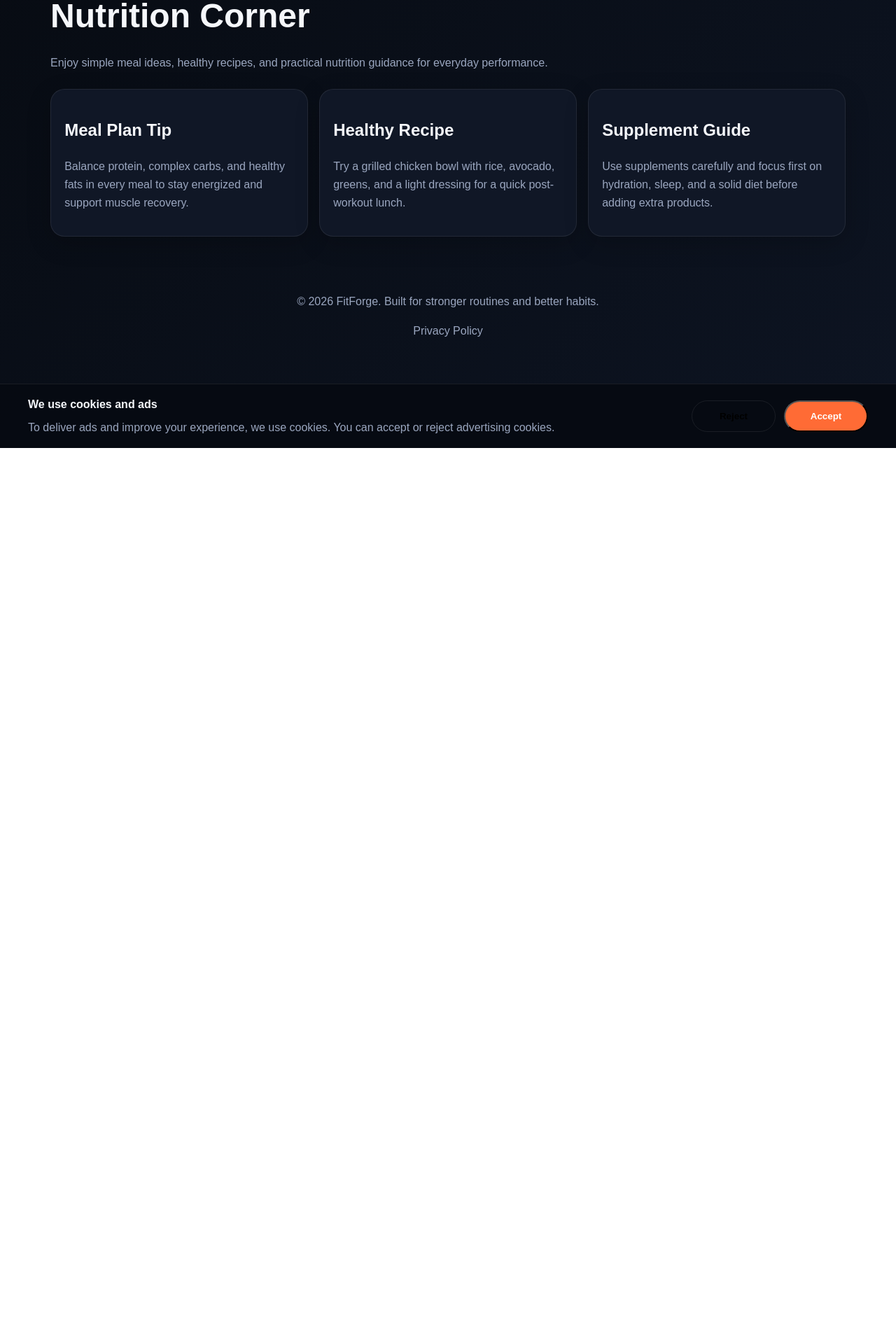
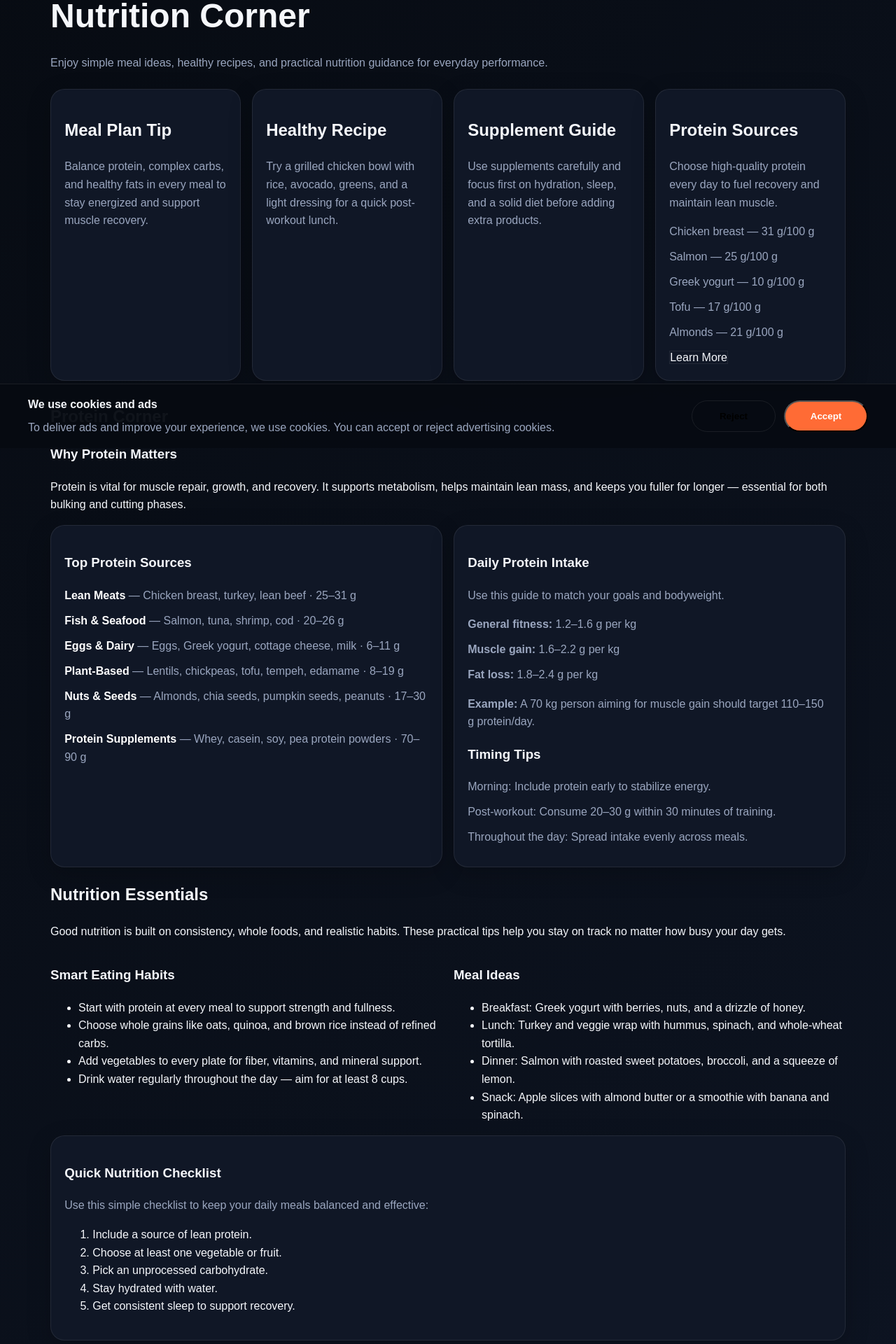
Before and after one commit to Rahul75-code/gym_App, a Next.js app: page /nutrition in a window 1280 px wide. Shown: the part 160-2080 px from the top of the page at 70% size. Before the commit the page ends 800 px from the top, so only its background shows below. Built offline with nearby package versions, Linux system fonts and the light colour scheme.

Commit message:
Commit all remaining changes

```diff
--- a/app/nutrition/page.js
+++ b/app/nutrition/page.js
@@ -7,7 +7,7 @@ export default function NutritionPage() {
         <p>Enjoy simple meal ideas, healthy recipes, and practical nutrition guidance for everyday performance.</p>
       </section>
 
-      <div className="grid-3">
+      <div className="grid-4">
         <div className="card">
           <h2>Meal Plan Tip</h2>
           <p>Balance protein, complex carbs, and healthy fats in every meal to stay energized and support muscle recovery.</p>
@@ -20,7 +20,93 @@ export default function NutritionPage() {
           <h2>Supplement Guide</h2>
           <p>Use supplements carefully and focus first on hydration, sleep, and a solid diet before adding extra products.</p>
         </div>
+        <div className="card protein-card">
+          <h2>Protein Sources</h2>
+          <p>Choose high-quality protein every day to fuel recovery and maintain lean muscle.</p>
+          <ul>
+            <li>Chicken breast — 31 g/100 g</li>
+            <li>Salmon — 25 g/100 g</li>
+            <li>Greek yogurt — 10 g/100 g</li>
+            <li>Tofu — 17 g/100 g</li>
+            <li>Almonds — 21 g/100 g</li>
+          </ul>
+          <a href="#protein-corner" className="btn-secondary">Learn More</a>
+        </div>
       </div>
+
+      <section className="nutrition-details">
+        <div id="protein-corner" className="protein-section">
+          <h2>Protein Corner</h2>
+          <h3>Why Protein Matters</h3>
+          <p>Protein is vital for muscle repair, growth, and recovery. It supports metabolism, helps maintain lean mass, and keeps you fuller for longer — essential for both bulking and cutting phases.</p>
+
+          <div className="protein-grid">
+            <div className="protein-table card">
+              <h3>Top Protein Sources</h3>
+              <ul>
+                <li><strong>Lean Meats</strong> — Chicken breast, turkey, lean beef · 25–31 g</li>
+                <li><strong>Fish & Seafood</strong> — Salmon, tuna, shrimp, cod · 20–26 g</li>
+                <li><strong>Eggs & Dairy</strong> — Eggs, Greek yogurt, cottage cheese, milk · 6–11 g</li>
+                <li><strong>Plant-Based</strong> — Lentils, chickpeas, tofu, tempeh, edamame · 8–19 g</li>
+                <li><strong>Nuts & Seeds</strong> — Almonds, chia seeds, pumpkin seeds, peanuts · 17–30 g</li>
+                <li><strong>Protein Supplements</strong> — Whey, casein, soy, pea protein powders · 70–90 g</li>
+              </ul>
+            </div>
+
+            <div className="protein-guide card">
+              <h3>Daily Protein Intake</h3>
+              <p>Use this guide to match your goals and bodyweight.</p>
+              <ul>
+                <li><strong>General fitness:</strong> 1.2–1.6 g per kg</li>
+                <li><strong>Muscle gain:</strong> 1.6–2.2 g per kg</li>
+                <li><strong>Fat loss:</strong> 1.8–2.4 g per kg</li>
+              </ul>
+              <p><strong>Example:</strong> A 70 kg person aiming for muscle gain should target 110–150 g protein/day.</p>
+              <h3>Timing Tips</h3>
+              <ul>
+                <li>Morning: Include protein early to stabilize energy.</li>
+                <li>Post-workout: Consume 20–30 g within 30 minutes of training.</li>
+                <li>Throughout the day: Spread intake evenly across meals.</li>
+              </ul>
+            </div>
+          </div>
+        </div>
+        <h2>Nutrition Essentials</h2>
+        <p>Good nutrition is built on consistency, whole foods, and realistic habits. These practical tips help you stay on track no matter how busy your day gets.</p>
+
+        <div className="grid-2">
+          <div>
+            <h3>Smart Eating Habits</h3>
+            <ul>
+              <li>Start with protein at every meal to support strength and fullness.</li>
+              <li>Choose whole grains like oats, quinoa, and brown rice instead of refined carbs.</li>
+              <li>Add vegetables to every plate for fiber, vitamins, and mineral support.</li>
+              <li>Drink water regularly throughout the day — aim for at least 8 cups.</li>
+            </ul>
+          </div>
+          <div>
+            <h3>Meal Ideas</h3>
+            <ul>
+              <li>Breakfast: Greek yogurt with berries, nuts, and a drizzle of honey.</li>
+              <li>Lunch: Turkey and veggie wrap with hummus, spinach, and whole-wheat tortilla.</li>
+              <li>Dinner: Salmon with roasted sweet potatoes, broccoli, and a squeeze of lemon.</li>
+              <li>Snack: Apple slices with almond butter or a smoothie with banana and spinach.</li>
+            </ul>
+          </div>
+        </div>
+
+        <div className="nutrition-cta card">
+          <h3>Quick Nutrition Checklist</h3>
+          <p>Use this simple checklist to keep your daily meals balanced and effective:</p>
+          <ol>
+            <li>Include a source of lean protein.</li>
+            <li>Choose at least one vegetable or fruit.</li>
+            <li>Pick an unprocessed carbohydrate.</li>
+            <li>Stay hydrated with water.</li>
+            <li>Get consistent sleep to support recovery.</li>
+          </ol>
+        </div>
+      </section>
     </main>
   );
 }
```
